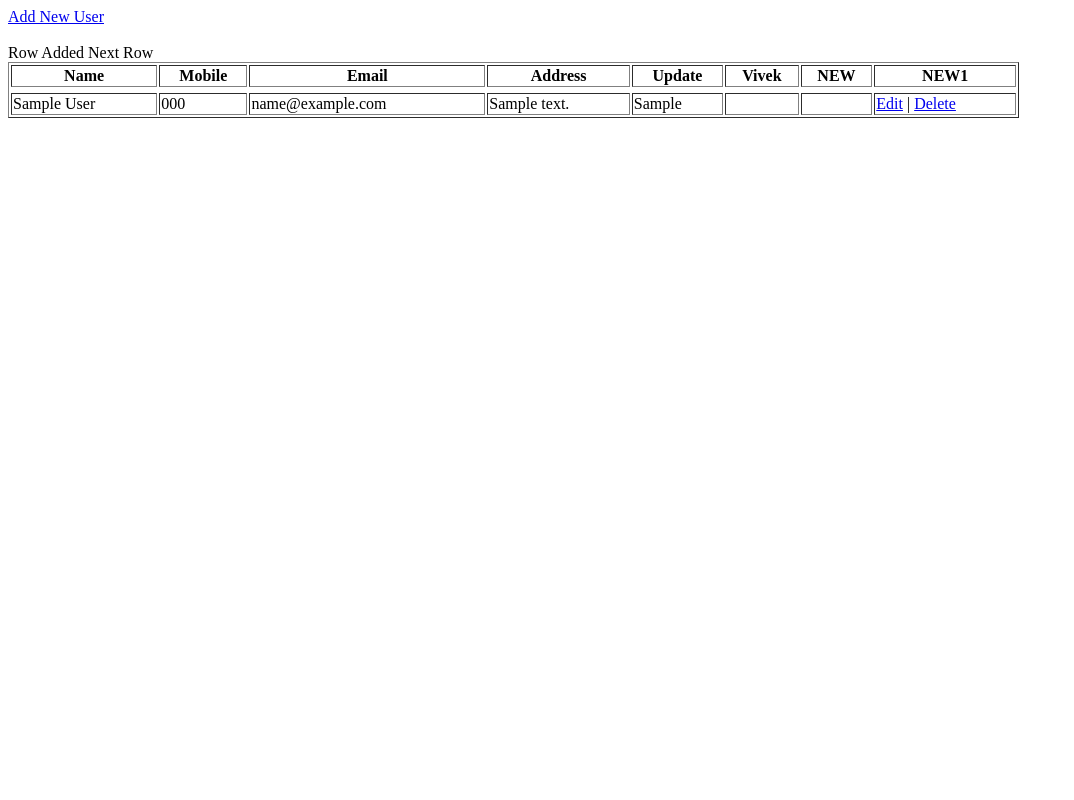
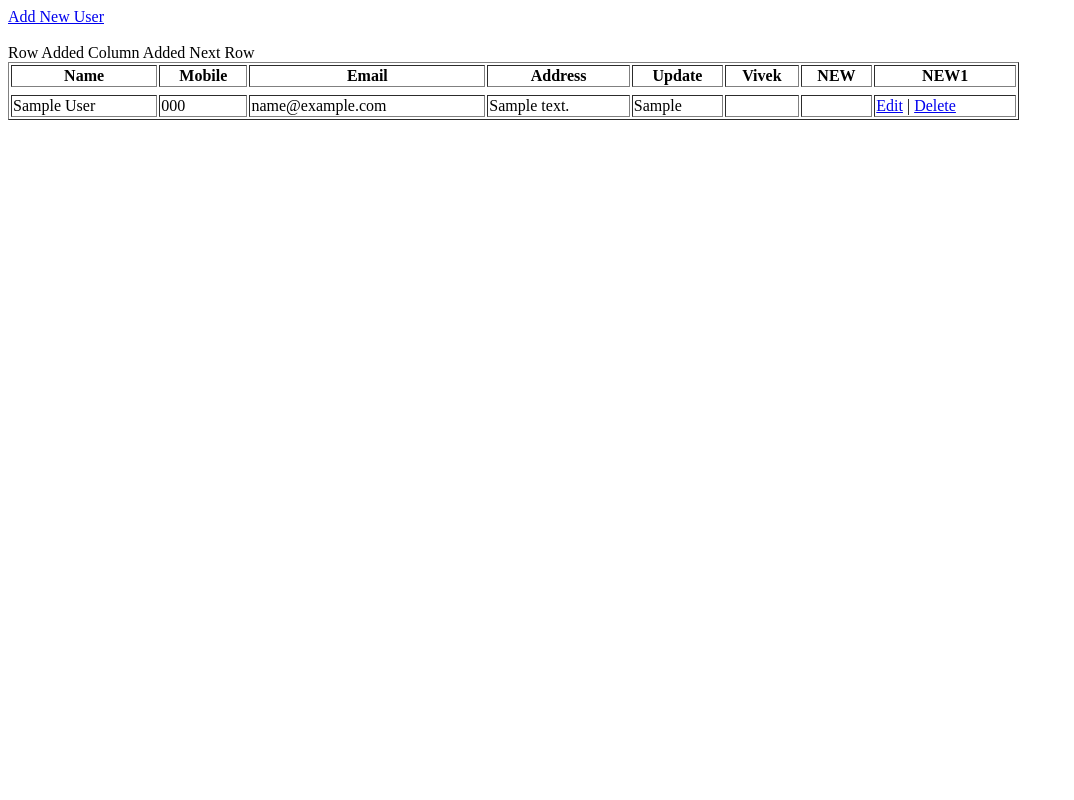
Before and after one commit to kjsapna/demoApp, a PHP site: page / in a window 1280 px wide. Shown: the whole page, without its empty margins (0-1074 px from the left). Run offline with PHP 8.4, Linux system fonts and the light colour scheme; tables that the repository leaves empty or names only in its code hold one stand-in row (values such as "Sample post"); data that the repository does not hold is empty.

Commit message:
column added...

```diff
--- a/index.php
+++ b/index.php
@@ -19,6 +19,7 @@ $result = mysqli_query($mysqli, "SELECT * FROM users ORDER BY id DESC");
         <th>Name</th> <th>Mobile</th> <th>Email</th><th>Address</th> <th>Update</th> <th>Vivek</th> <th>NEW</th> <th>NEW1</th>
     </tr>
 	<tr>Row Added </tr>
+	<tr>Column Added </tr>
 	<tr> Next Row</tr>
     <?php
     while($user_data = mysqli_fetch_array($result)) {
```
